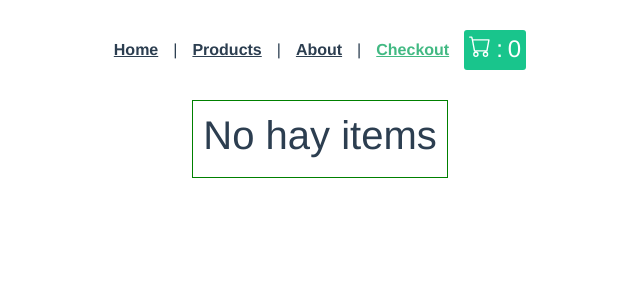
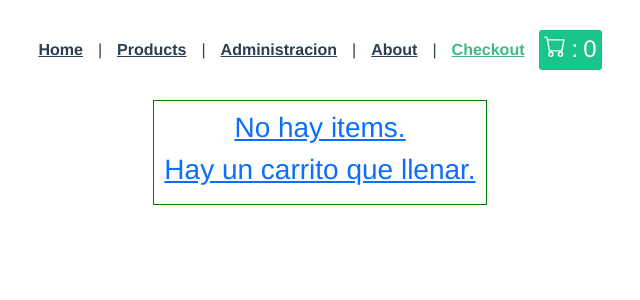
Before and after one commit to emilianoayala/ProseVuex, a Vue app: page /checkout in a window 1280 px wide. Shown: the top 300 px of the page, without its empty margins (320-960 px from the left). Built offline with nearby package versions, Linux system fonts and the light colour scheme.

Commit message:
configuración página administración

```diff
--- a/src/components/Carrito.vue
+++ b/src/components/Carrito.vue
@@ -197,12 +197,12 @@ li {
 }
 
 .deleteButton {
-	background: #e6490b;
+	background: #fc736c;
 	border: none;
 }
 
 .emptyButton {
-	background: #e6490b;
+	background: #fc736c;
 	border: none;
 }
 </style>
--- a/src/components/NavBar.vue
+++ b/src/components/NavBar.vue
@@ -2,6 +2,7 @@
 	<nav>
 		<router-link to="/">Home</router-link> |
 		<router-link to="/products">Products</router-link> |
+		<router-link to="/admin">Administracion</router-link> |
 		<router-link to="/about">About</router-link> |
 		<router-link to="/checkout">Checkout</router-link>
 		<slot name="shopping-cart"></slot>
--- a/src/router/index.js
+++ b/src/router/index.js
@@ -3,6 +3,7 @@ import VueRouter from 'vue-router';
 import HomeView from '../views/HomeView.vue';
 import ProductsView from '../views/ProductsView.vue';
 import CheckoutView from '../views/CheckoutView.vue';
+import AdministracionView from '../views/AdministracionView';
 
 Vue.use(VueRouter);
 
@@ -16,8 +17,7 @@ const routes = [
 		path: '/about',
 		name: 'about',
 		// lazy load
-		component: () =>
-			import('../views/AboutView.vue'),
+		component: () => import('../views/AboutView.vue'),
 	},
 	{
 		path: '/products',
@@ -29,6 +29,11 @@ const routes = [
 		name: 'checkout',
 		component: CheckoutView,
 	},
+	{
+		path: '/admin',
+		name: 'administracion',
+		component: AdministracionView,
+	},
 ];
 
 const router = new VueRouter({
--- /dev/null
+++ b/src/views/AdministracionView.vue
@@ -0,0 +1,12 @@
+<template>
+	<div>
+        <h1>ADMIN</h1>
+        <h1>formulario crear producto</h1>
+    </div>
+</template>
+
+<script>
+export default {};
+</script>
+
+<style></style>
--- a/src/views/CheckoutView.vue
+++ b/src/views/CheckoutView.vue
@@ -29,7 +29,10 @@
 			>
 		</div>
 
-		<h1 v-else>No hay items</h1>
+		<a href="/products" v-else>
+			<h3>No hay items.</h3>
+			<h3>Hay un carrito que llenar.</h3>
+		</a>
 	</div>
 </template>
 
```
